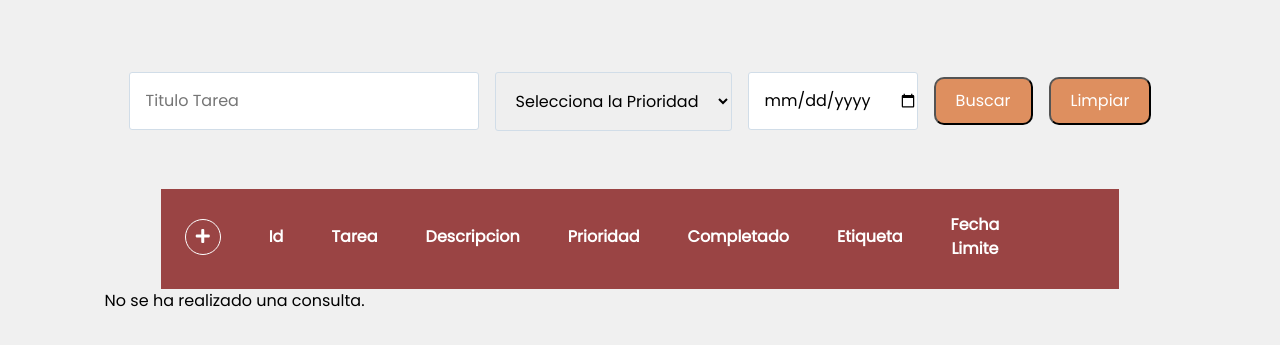
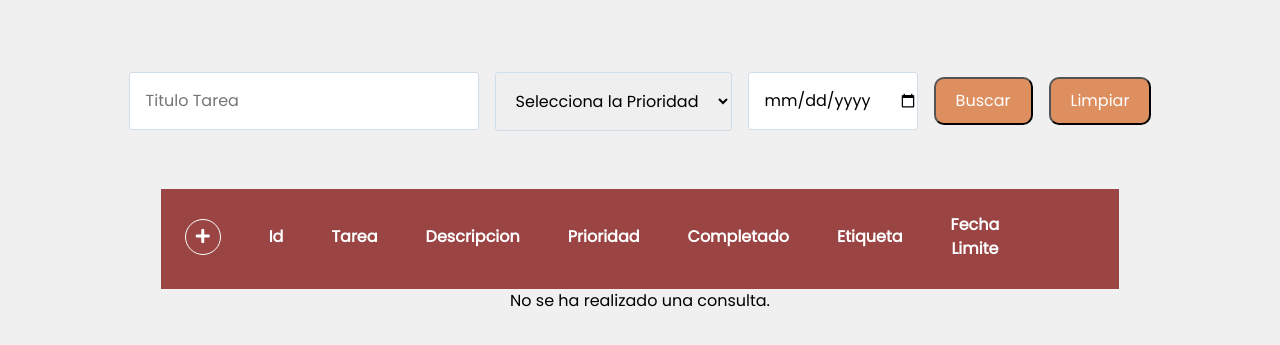
Before and after one commit to imanolcastillo/DFE-Proyecto-Parcial-2, a website: page src/index.html in a window 1280 px wide. Shown: the part 95-440 px from the top of the page. Drawn offline with Linux system fonts and the light colour scheme; no server answers; a web font is replaced by a local one.

Commit message:
P2: Pequeños cambios

```diff
--- a/src/assets/js/todolist.js
+++ b/src/assets/js/todolist.js
@@ -387,7 +387,7 @@ function deleteTask(taskId) {
 
   }
 }
-
+// Funcion que construye la URL
 function buildGetTasksDataUrl(title, priority, dueDate) {
 
   const url = new URL(`${apiURL}/users/219220049/tasks`);
--- a/src/index.html
+++ b/src/index.html
@@ -21,13 +21,6 @@
         </div>
     </nav>
     <main>
-        <div class="caja">
-            <!-- <div class="fx-row fx-space-between btnAddTaskContainer">
-
-            <button id="addTask" class="btn-action">Agregar Nueva Tarea</button>
-
-            </div> -->
-
         <form id="filter-form" class="filter-section">
 
             <input type="text" id="title-filtro" placeholder="Titulo Tarea" class="filter-field">
@@ -70,7 +63,7 @@
                 </tbody>
             </table>
         </div>
-            <div id="message" class="message" style="align-items: center; justify-content: center;">
+        <div id="message" class="message">
             <p>No se ha realizado una consulta.</p>
         </div>
         </div>
@@ -138,8 +131,7 @@
                     <label for="update-tarea" class="label-input">Tarea</label>
                 </div>
                 <div class="input-container">
-                        <textarea id="update-description" class="form-field" placeholder="Descripcion"
-                            required></textarea>
+                    <textarea id="update-description" class="form-field" placeholder="Descripcion" required></textarea>
                     <label for="update-description" class="label-input">Descripcion</label>
                 </div>
                 <div class="input-container">
```
Lines whose indentation alone changed are shown as unchanged.
